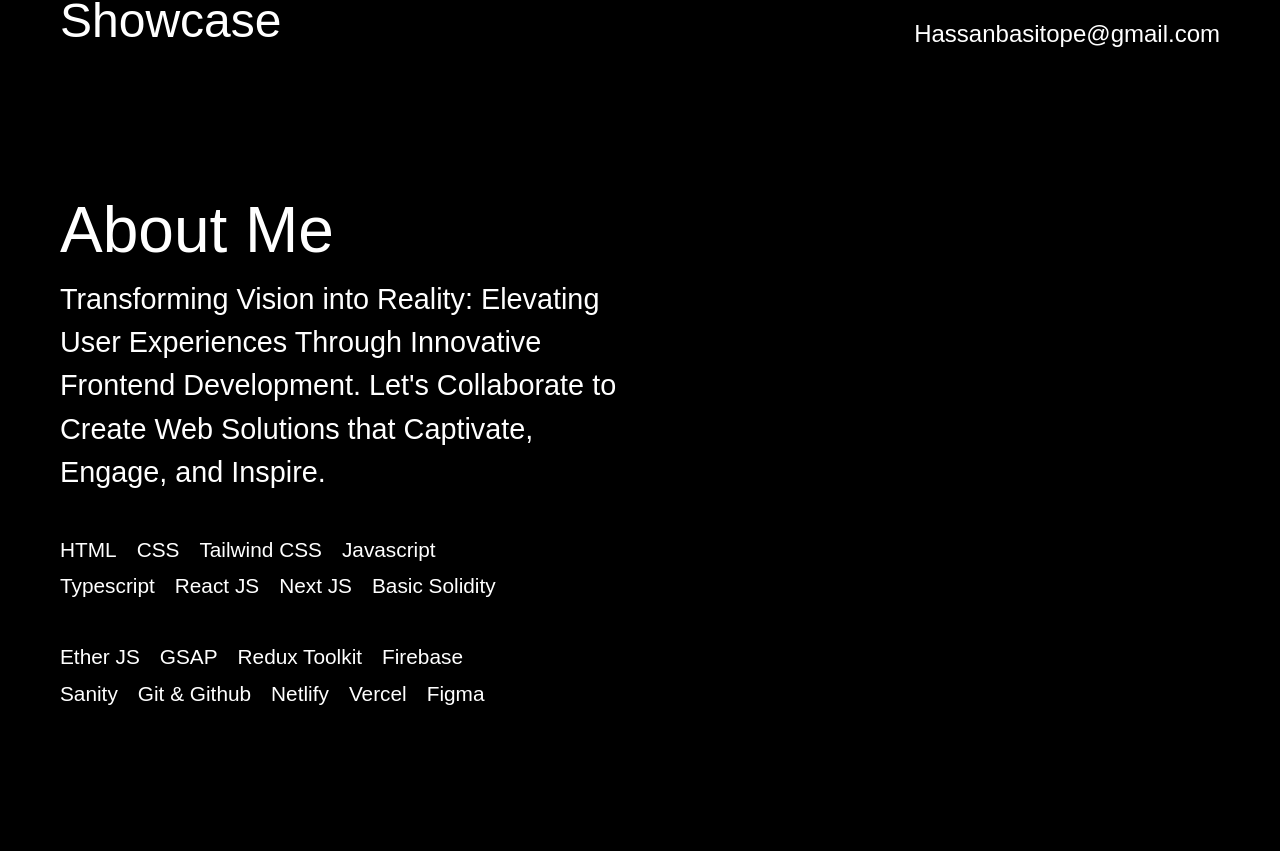
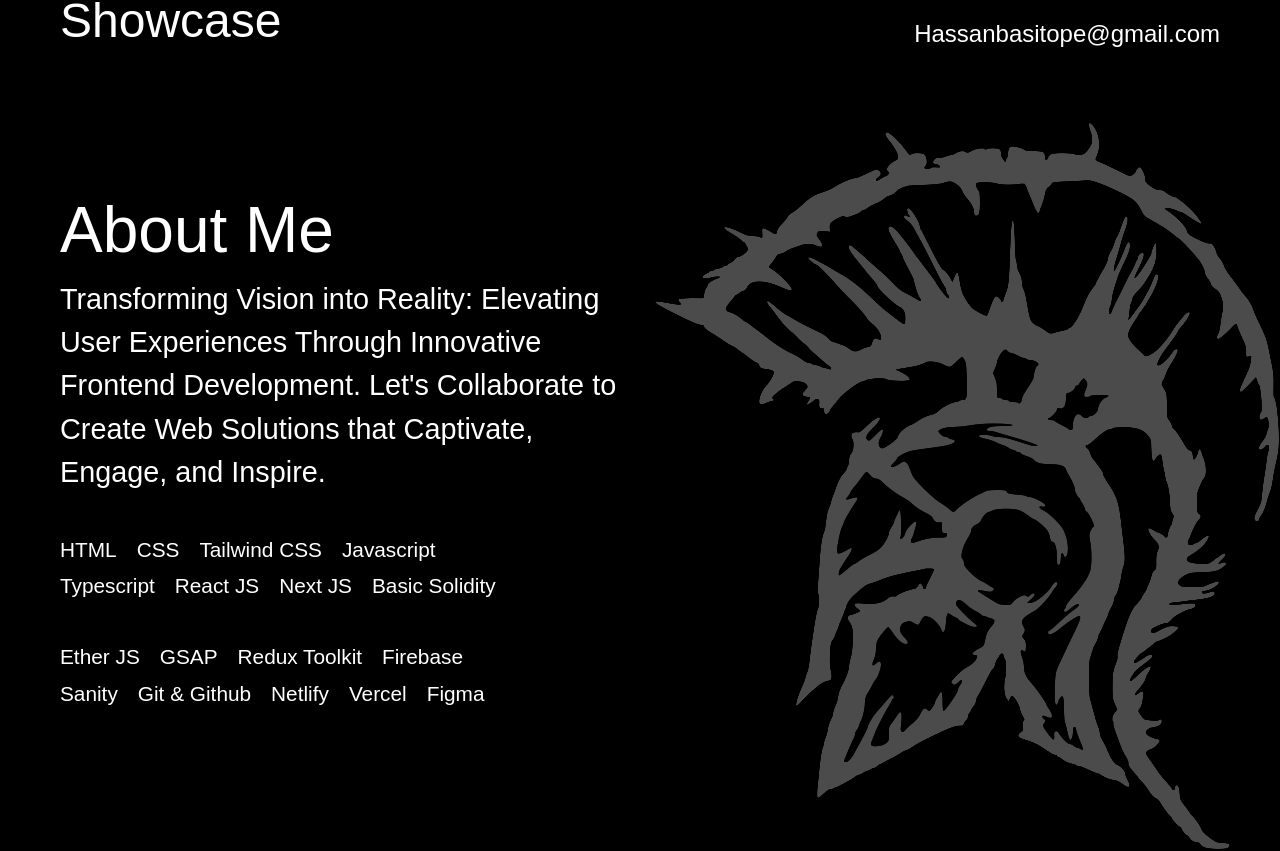
Before and after one commit to Basit46/portfolio_v2, a React (Vite) app: page / in a window 1280 px wide. Shown: the part 718-1569 px from the top of the page. Built offline with nearby package versions, Linux system fonts and the light colour scheme; a web font is replaced by a local one.

Commit message:
Pushed old changes

```diff
--- a/src/components/About.tsx
+++ b/src/components/About.tsx
@@ -31,7 +31,7 @@
       id="about"
       className="about relative mt-[50px] min-h-[100vh] w-full px-[20px] vsm:px-[40px] xmd:px-[60px] pt-[50px]"
     >
-      <div className="absolute opacity-50 lg:opacity-100 right-0 top-[-10px] z-[-1] h-full w-fit overflow-hidden">
+      <div className="h-full w-fit absolute opacity-50 lg:opacity-100 right-0 top-[-10px]">
         <img className="sparta object-cover" src={sparta} alt="sparta_Img" />
       </div>
 
--- a/src/components/Projects.tsx
+++ b/src/components/Projects.tsx
@@ -5,7 +5,7 @@
   return (
     <div
       id="projects"
-      className="w-full px-[20px] vsm:px-[40px] xmd:px-[60px] min-h-[100vh]"
+      className="w-full mt-[100px] px-[20px] vsm:px-[40px] xmd:px-[60px] min-h-[100vh]"
     >
       <h1 className="text-[4rem] leading-none font-braah">Featured Projects</h1>
       <a
```
